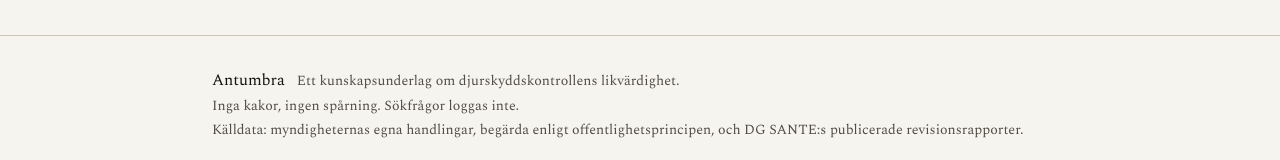
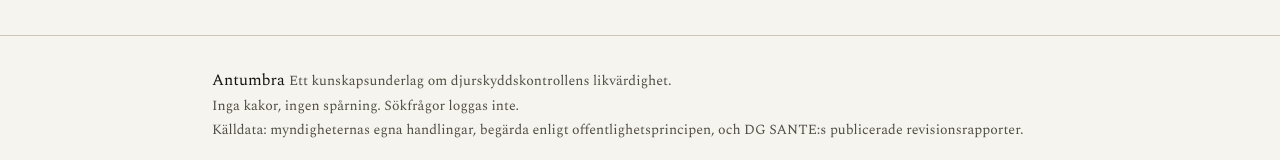
Before and after one commit to MartinBlomqvistDev/antumbra, a Next.js app in the folder web/: page / in a window 1280 px wide. Shown: the part 1824-1984 px from the top of the page. Built offline with nearby package versions, Linux system fonts and the light colour scheme; a web font is replaced by a local one.

Commit message:
docs: date the status section to publication day

```diff
--- a/web/components/shell.tsx
+++ b/web/components/shell.tsx
@@ -54,8 +54,8 @@ export function Shell({ copy, children }: { copy: Copy; children: ReactNode }) {
       <footer className="mt-16 border-t border-border-soft">
         <div className="mx-auto max-w-4xl space-y-1 px-5 py-8 text-sm text-ink-secondary">
           <p className="text-base text-ink">
-            {copy.site.name}
-            <span className="ml-3 text-sm text-ink-secondary">
+            {copy.site.name}{" "}
+            <span className="text-sm text-ink-secondary">
               {copy.site.tagline}
             </span>
           </p>
```
Also changed, not shown: 1 other file (tests, documents, lock files or other folders).
